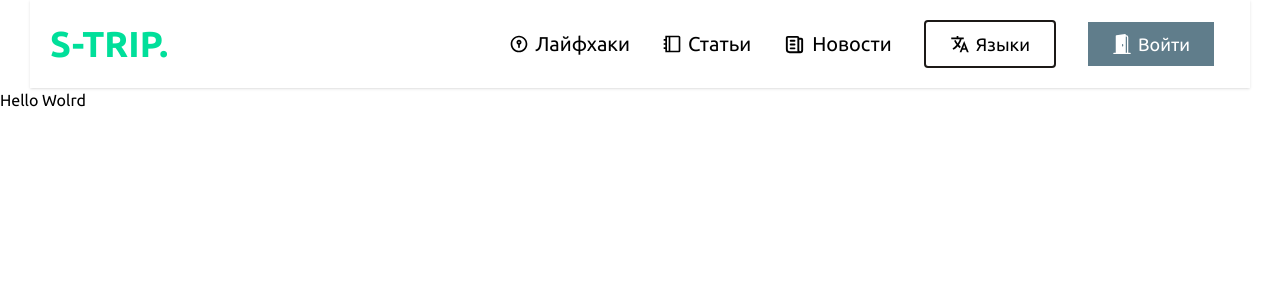
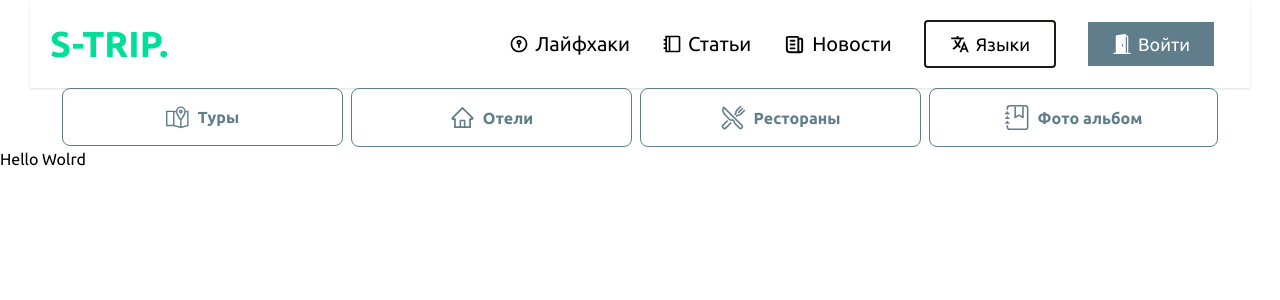
Before and after one commit to neobis2022team2autnm/S-TRIP.0.2, a React (Create React App) app: page / in a window 1280 px wide. Shown: the top 300 px of the page. Built offline with nearby package versions, Linux system fonts and the light colour scheme.

Commit message:
init : create navigation section

```diff
--- a/package.json
+++ b/package.json
@@ -17,6 +17,7 @@
     "react-redux": "^8.0.5",
     "react-router-dom": "^6.4.3",
     "react-scripts": "5.0.1",
+    "tailwind-scrollbar-hide": "^1.1.7",
     "web-vitals": "^2.1.4"
   },
   "scripts": {
--- a/src/App.js
+++ b/src/App.js
@@ -1,5 +1,6 @@
 import { useState } from 'react'
 import Navbar from "./components/Navbar";
+import Navigation from './components/Navigation';
 import Signin from "./components/SingIn";
 
 function App() {
@@ -9,6 +10,7 @@ function App() {
   return (
     <div className="App">
       <Navbar />
+      <Navigation/>
       Hello Wolrd
     </div>
   );
--- /dev/null
+++ b/src/components/Navigation/index.jsx
@@ -0,0 +1,71 @@
+import {useState} from 'react';
+import { TfiMapAlt } from "react-icons/tfi";
+import { AiOutlineHome } from "react-icons/ai";
+import { IoRestaurantOutline } from 'react-icons/io5'
+import { BsJournalBookmark } from 'react-icons/bs'
+import { SlArrowRight } from "react-icons/sl";
+
+
+const Navigation = () => {
+  const [nav, setNav] = useState(false)
+
+  const sliderRight = () => {
+
+    const slider = document.getElementById("slider");
+
+    if (slider.scrollLeft < 1000) {
+      slider.scrollLeft = slider.scrollLeft + 450;
+      setNav(!nav)
+    } else {
+      setNav(!nav) // doesnt work need to treck scroll width
+    }
+  };
+
+  return (
+    <div className="navigation">
+      <div className="navigation__container">
+        <div className='w-100%'>
+          <div className="px-4 relative">
+            <SlArrowRight onClick={sliderRight} className={!nav ? "text-2xl  text-[#607D8B] absolute mr-auto left-0 right-0 mt-[1.5%] ml-[95%] drop-shadow-2xl md:hidden " : "hidden"} />
+            <ul id="slider" className=" h-full w-full overflow-x-scroll scroll whitespace-nowrap scroll-smooth scrollbar-hide  md:grid md:grid-cols-4  md:ml-auto md:px-4">
+              <div className="inline-block group">
+                <li className="flex  items-center justify-center px-[30px]  space-x-2 mr-2 bg-transparent group-hover:bg-[#9ca3af]  text-[#607D8B] font-semibold hover:text-white py-2 md:py-4 border border-[#607D8B] hover:border-transparent rounded-lg">
+                  <TfiMapAlt className="text-2xl" />
+                  <a className="text=xl text-[#607D8B] group-hover:text-white" src="#">
+                    Туры
+                  </a>
+                </li>
+              </div>
+              <div className="inline-block group">
+                <li className="  flex space-x-2 mr-2 px-[30px]  justify-center items-center bg-transparent group-hover:bg-[#9ca3af]  text-[#607D8B] font-semibold hover:text-white py-2 md:py-4  border border-[#607D8B] hover:border-transparent rounded-lg">
+                  <AiOutlineHome size={25} />
+                  <a className="text=xl text-[#607D8B] group-hover:text-white" src="#">
+                    Отели
+                  </a>
+                </li>
+              </div>
+              <div className="inline-block group ">
+                <li className=" flex space-x-2 mr-2 px-[30px] justify-center items-center bg-transparent group-hover:bg-[#9ca3af]  text-[#607D8B] font-semibold hover:text-white py-2 md:py-4  border border-[#607D8B] hover:border-transparent rounded-lg">
+                  <IoRestaurantOutline size={25} />
+                  <a className="text=xl text-[#607D8B] group-hover:text-white" src="#">
+                    Рестораны
+                  </a>
+                </li>
+              </div>
+              <div className="inline-block group">
+                <li className=" flex space-x-2 items-center px-[30px] bg-transparent group-hover:bg-[#9ca3af]  text-[#607D8B] font-semibold hover:text-white py-2 md:py-4 justify-center border border-[#607D8B] hover:border-transparent rounded-lg">
+                  <BsJournalBookmark size={25} />
+                  <a className="text=xl text-[#607D8B] group-hover:text-white" src="#">
+                    Фото альбом
+                  </a>
+                </li>
+              </div>
+            </ul>
+          </div>
+        </div>
+      </div>
+    </div>
+  );
+};
+
+export default Navigation;
--- a/tailwind.config.js
+++ b/tailwind.config.js
@@ -4,6 +4,7 @@ module.exports = {
   theme: {
     extend: {},
   },
+  plugins: [require('tailwind-scrollbar-hide')],
   variants: {
     extend: {
       display: ['group-focus']
```
Also changed, not shown: 1 other file (tests, documents, lock files or other folders).
